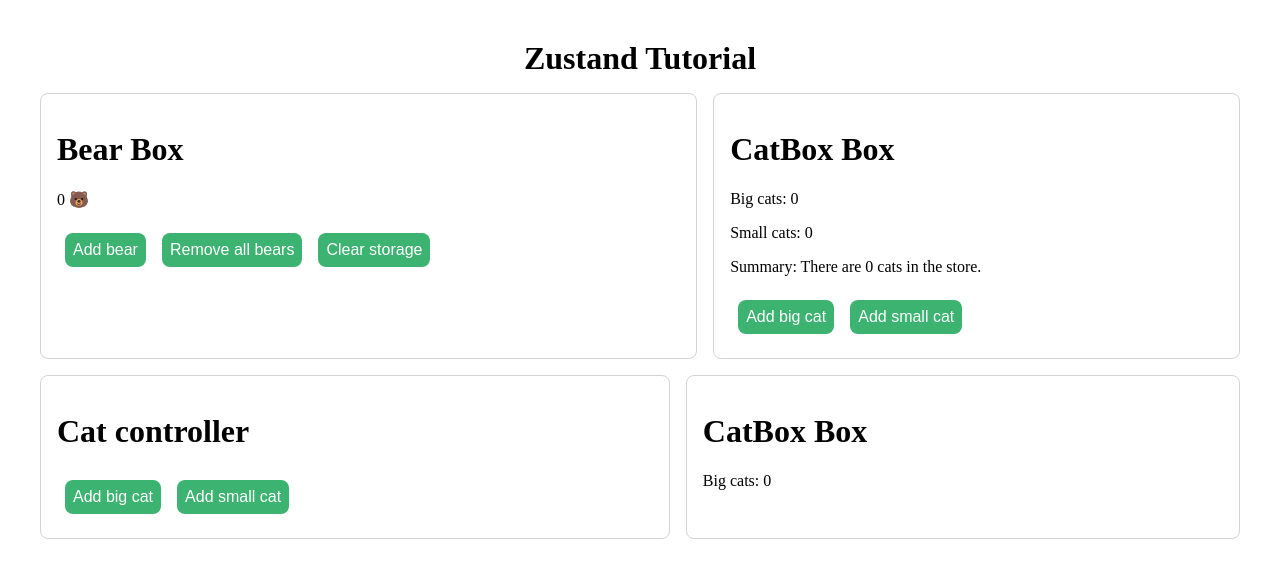
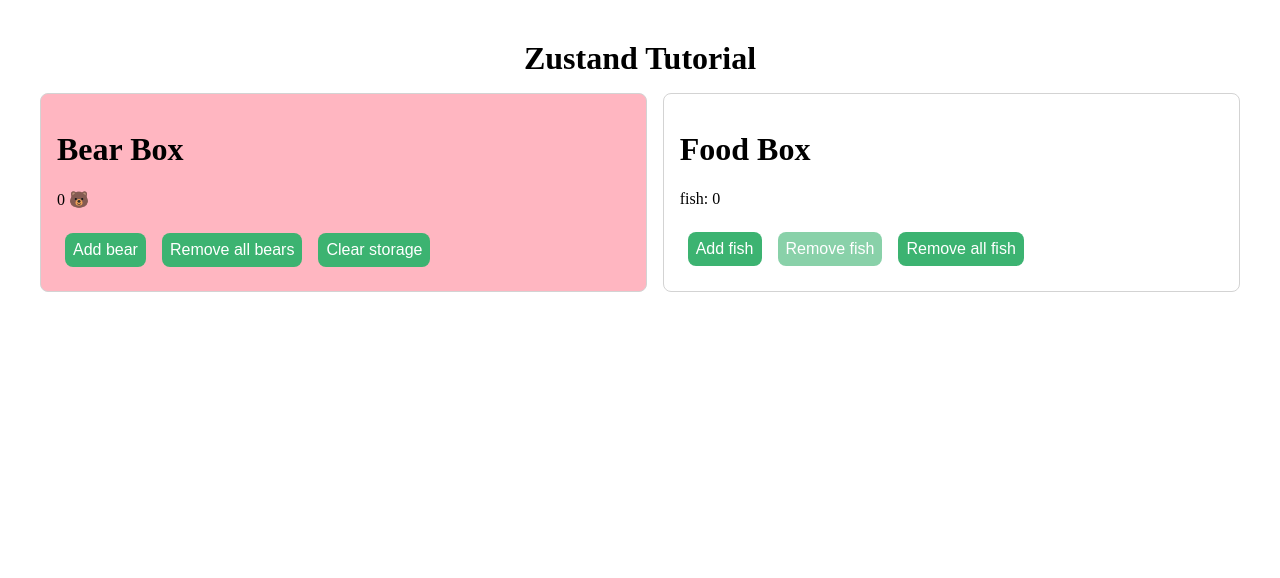
Before and after one commit to nboraxxd/react_zustand_tutorial, a React (Vite) app: page / in a window 1280 px wide. Shown: the top 578 px of the page. Built offline with nearby package versions, Linux system fonts and the light colour scheme.

Commit message:
Subscribe and subscribeWithSelector Middleware

```diff
--- a/src/App.tsx
+++ b/src/App.tsx
@@ -1,7 +1,5 @@
 import { BearBox } from '@/components/BearBox'
-import { CatBox } from '@/components/CatBox'
-import { CatBox2 } from '@/components/CatBox2'
-import { CatController } from '@/components/CatController'
+import { FoodBox } from '@/components/FoodBox'
 
 export default function App() {
   return (
@@ -9,11 +7,7 @@
       <h1>Zustand Tutorial</h1>
       <div>
         <BearBox />
-        <CatBox />
-      </div>
-      <div>
-        <CatController />
-        <CatBox2 />
+        <FoodBox />
       </div>
     </div>
   )
--- a/src/components/BearBox/BearBox.tsx
+++ b/src/components/BearBox/BearBox.tsx
@@ -1,4 +1,7 @@
+import { useEffect, useState } from 'react'
+
 import { useBearStore } from '@/stores/bearStore'
+import { useFoodStore } from '@/stores/foodStore'
 
 export default function BearBox() {
   // Long syntax
@@ -12,8 +15,23 @@
   // Shortest syntax
   const { bears, increasePopulation, removeAllBears } = useBearStore()
 
+  const [backgroundColor, setBackgroundColor] = useState<'lightgreen' | 'lightpink'>('lightpink')
+
+  useEffect(() => {
+    // const unsubcribe = useFoodStore.subscribe((state) =>
+    //   state.fish > 5 ? setBackgroundColor('lightgreen') : setBackgroundColor('lightpink')
+    // )
+
+    const unsubcribe = useFoodStore.subscribe(
+      (state) => state.fish,
+      (fish) => (fish > 5 ? setBackgroundColor('lightgreen') : setBackgroundColor('lightpink'))
+    )
+
+    return unsubcribe
+  }, [])
+
   return (
-    <div className="box">
+    <div className="box" style={{ backgroundColor }}>
       <h1>Bear Box</h1>
       <p>{bears} 🐻</p>
       <div>
--- /dev/null
+++ b/src/components/FoodBox/FoodBox.tsx
@@ -0,0 +1,23 @@
+import { useFoodStore } from '@/stores/foodStore'
+
+export default function FoodBox() {
+  const { fish, addOneFish, removeOneFish, removeAllFish } = useFoodStore()
+
+  return (
+    <div className="box">
+      <h1>Food Box</h1>
+      <p>fish: {fish}</p>
+      <div>
+        <button onClick={addOneFish}>Add fish</button>
+        <button
+          onClick={removeOneFish}
+          disabled={fish <= 0}
+          style={{ opacity: fish <= 0 ? 0.6 : 1, cursor: fish <= 0 ? 'default' : 'pointer' }}
+        >
+          Remove fish
+        </button>
+        <button onClick={removeAllFish}>Remove all fish</button>
+      </div>
+    </div>
+  )
+}
--- /dev/null
+++ b/src/components/FoodBox/index.ts
@@ -0,0 +1 @@
+export { default as FoodBox } from './FoodBox'
--- a/src/stores/catStore.ts
+++ b/src/stores/catStore.ts
@@ -2,7 +2,7 @@
 import { immer } from 'zustand/middleware/immer'
 
 import { createSelectors } from '@/utils/createSelectors'
-import { devtools, persist } from 'zustand/middleware'
+import { devtools, persist, subscribeWithSelector } from 'zustand/middleware'
 
 type TCatStoreState = {
   cat: {
@@ -18,6 +18,7 @@
   create<TCatStoreState>()(
     immer(
       devtools(
+        subscribeWithSelector(
           persist(
             (set, get) => ({
               cat: {
@@ -38,6 +39,7 @@
               },
             }),
             { name: 'cat-store' }
+          )
         ),
         { enabled: true, name: 'CatStore' }
       )
--- /dev/null
+++ b/src/stores/foodStore.ts
@@ -0,0 +1,18 @@
+import { create } from 'zustand'
+import { subscribeWithSelector } from 'zustand/middleware'
+
+type TFoodStoreState = {
+  fish: number
+  addOneFish: () => void
+  removeOneFish: () => void
+  removeAllFish: () => void
+}
+
+export const useFoodStore = create<TFoodStoreState>()(
+  subscribeWithSelector((set) => ({
+    fish: 0,
+    addOneFish: () => set((state) => ({ fish: state.fish + 1 })),
+    removeOneFish: () => set((state) => ({ fish: Math.max(0, state.fish - 1) })),
+    removeAllFish: () => set({ fish: 0 }),
+  }))
+)
```
Lines whose indentation alone changed are shown as unchanged.
